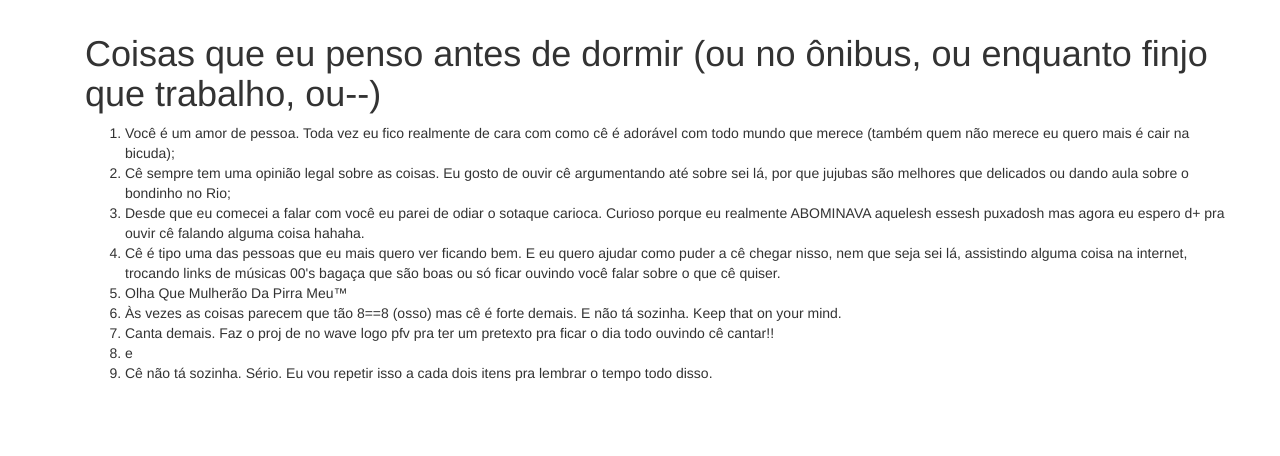
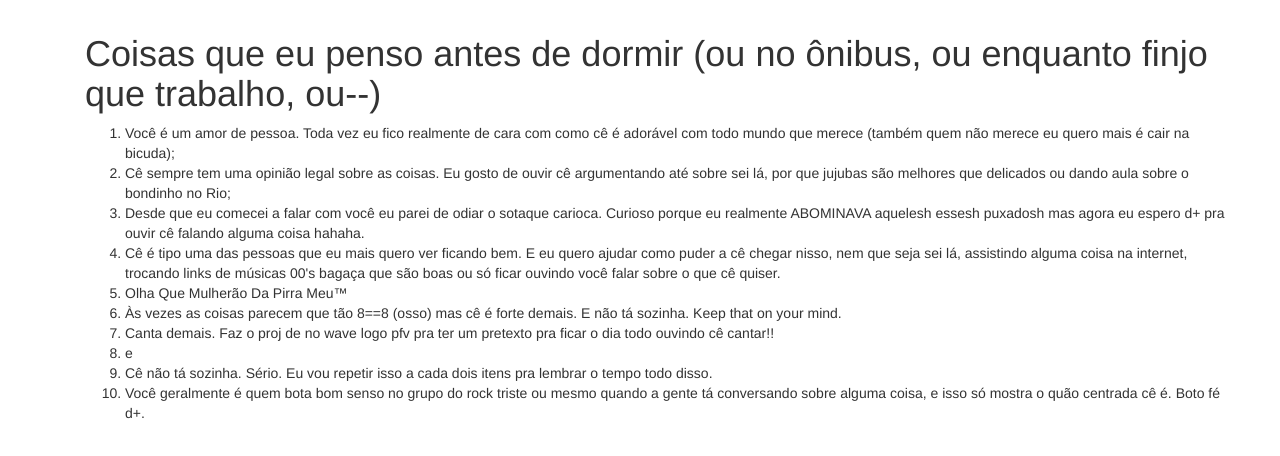
Before and after one commit to ellieslist/ellieslist.github.io, a plain HTML site: page page3.html in a window 1280 px wide. Shown: the part 58-514 px from the top of the page. Drawn offline with nearby package versions, Linux system fonts and the light colour scheme; a script that the page names is missing.

Commit message:
Add files via upload

```diff
--- a/page3.html
+++ b/page3.html
@@ -56,6 +56,7 @@
               <li>Canta demais. Faz o proj de no wave logo pfv pra ter um pretexto pra ficar o dia todo ouvindo cê cantar!!</li>
               <li>e</li>
               <li>Cê não tá sozinha. Sério. Eu vou repetir isso a cada dois itens pra lembrar o tempo todo disso.</li>
+              <li>Você geralmente é quem bota bom senso no grupo do rock triste ou mesmo quando a gente tá conversando sobre alguma coisa, e isso só mostra o quão centrada cê é. Boto fé d+.</li>
             </ol>
         </div>
     </div>
```
